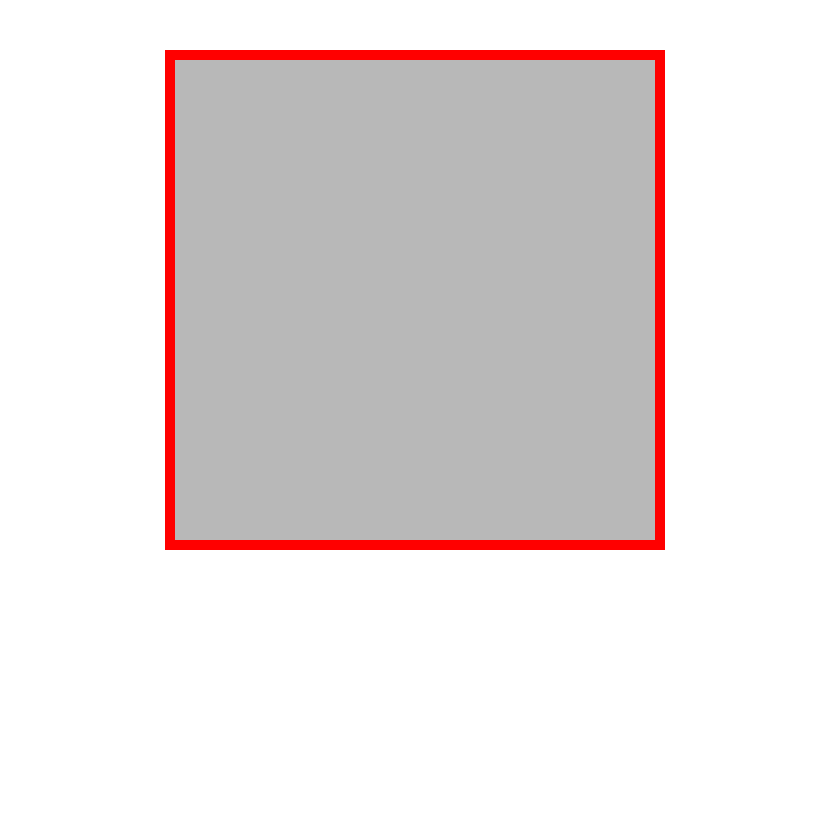
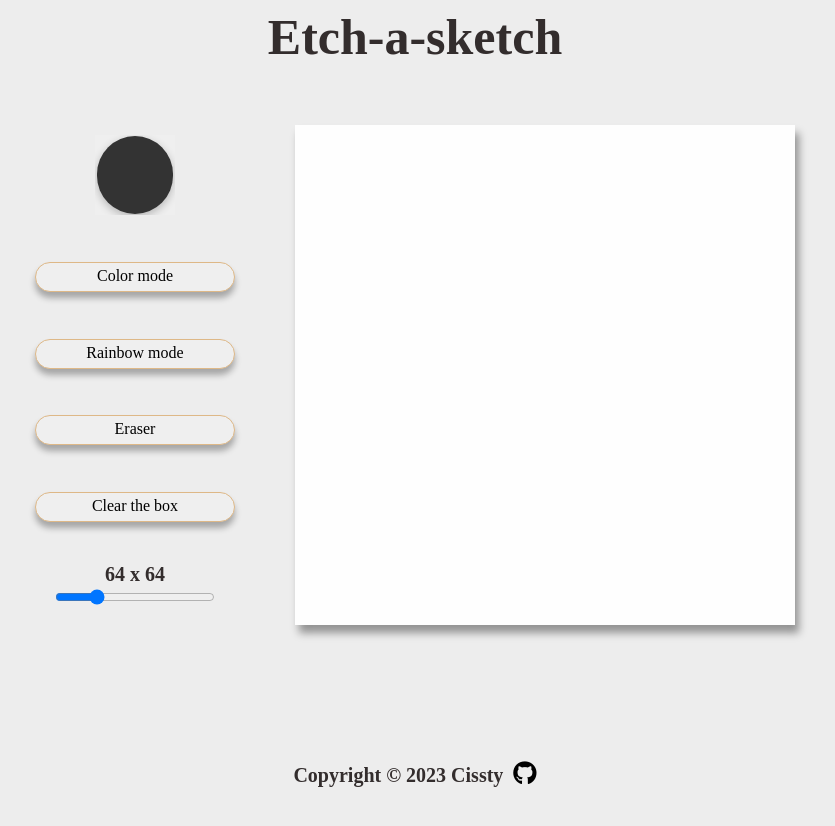
Before and after one commit to cissty/Etch-A-Sketch, a plain HTML site: page index.html in a window 1280 px wide. Shown: the whole page, without its empty margins (225-1060 px from the left). After the commit the page ends 800 px from the top, so only its background shows below. Drawn offline with Linux system fonts and the light colour scheme.

Commit message:
updated html and css, wil lbe updating javascript

```diff
--- a/index.html
+++ b/index.html
@@ -7,11 +7,39 @@
     <title>Etch-A-Sketch</title>
     <link rel="stylesheet" href="style.css">
     <script src="script.js" defer></script>
+    <script src="https://kit.fontawesome.com/ca26679566.js" crossorigin="anonymous"></script>
 </head>
 <body>
-    <div id="container"> </div>
-    <div id="settings">
-        <div id="draggable" draggable="true"></div>
-    </div>
+    <header>
+        <h1 class="title"> Etch-a-sketch</h1>
+    </header>
+
+    <main>
+        <div class="main-container">
+            <div id="settings">
+                <input id="colorpicker" type="color" value="#333333" id="style">
+                <button id="Colormode" class="button">Color mode</button>
+                <button id="rainbow" class="button">Rainbow mode</button>
+                <button id="eraser" class="button">Eraser</button>
+                <button id="clear" class="button">Clear the box</button>
+                <div class="range">
+                <div id="sizeValue" class="size-value">64 x 64</div>
+                <input type="range" min="1" max="64" value="16" step="1" class="drag">
+
+                </div>
+
+            </div>
+
+            <div id="container"> </div>
+        </div>
+    </main>
+
+
+    <footer class="footer">
+        <p><strong>Copyright © 2023 Cissty</strong></p>
+        <a href="https://github.com/cissty" target="_blank">
+            <i class="fa-brands fa-github" style="color: #000000;" aria-hidden="true"></i>
+        </a>
+    </footer>
 </body>
 </html>
--- a/script.js
+++ b/script.js
@@ -4,5 +4,3 @@
 // will be a reset button to remove everything but keep the grids.
 //
 const grid = document.getElementById('container');
-
-grid.setAttribute('style', 'border: 10px solid red');
--- a/style.css
+++ b/style.css
@@ -4,12 +4,18 @@
 * {
   margin: 0;
 }
-html, body {
-  height: 100%;
+html{
+  /* FOOTER SUPPORT*/
+  min-height: 100%;
+  position: relative;
 }
 body {
   line-height: 1.5;
   -webkit-font-smoothing: antialiased;
+  background-color: var(--primary-light);
+  color: var(--primary-dark);
+  /* FOOTER SUPPORT*/
+  margin-bottom: 100px;
 }
 img, picture, video, canvas, svg {
   display: block;
@@ -19,12 +25,154 @@ input, button, textarea, select {
   font: inherit;
 }
 
+body{
+  background-color: #ededed;
+}
+:root {
+  --primary-dark: #332d2d;
+  --primary-light: #b43f3f;
+  --secondary-light: #fefefe;
+}
+/*HEADER */
+.title{
+  font-size: 50px;
+  text-align: center;
+}
+
+/*CONTAINERS */
+
 #container{
     display: grid;
-    height: 500px;
-    width: 500px;
-    background-color: rgb(184, 184, 184);
-    margin-right: auto;
-    margin-left: auto;
-    margin-top: 50px;
+    min-height: 500px;
+    min-width: 500px;
+    box-shadow: 4.0px 8.0px 8.0px hsl(0deg 0% 0% / 0.38);
+    margin-left: 60px;
+    background-color: var(--secondary-light);
+
+
 }
+#settings{
+  display: flex;
+  flex-direction: column;
+  flex-shrink: 0;
+  max-width: 200px;
+  padding-top: 10px;
+  padding-right: 20px;
+  padding-left: 20px;
+  padding-bottom: 20px;
+  justify-content: space-between;
+}
+
+.main-container{
+  display: flex;
+  justify-content: center;
+  margin-top: 50px;
+  flex-wrap: wrap;
+
+}
+
+/*--- style for color picker -- */
+
+#style{
+  width: 70px;
+  height: 70px;
+  appearance: none;
+  border: none;
+  cursor: pointer;
+
+}
+button,
+input[type='color'] {
+  transition: transform 0.1s ease-in-out;
+}
+
+button:hover,
+input[type='color']:hover {
+  transform: scale(1.05);
+}
+
+input[type='color']:active {
+  transition: transform 0.05s ease-in-out;
+  transform: scale(1);
+}
+
+input[type='color'] {
+  width: 80px;
+  height: 80px;
+  border: none;
+}
+
+input[type='color']::-webkit-color-swatch-wrapper {
+  padding: 0;
+}
+
+input[type='color']::-webkit-color-swatch {
+  border: none;
+  border-radius: 50px;
+  box-shadow: rgba(0, 0, 0, 0.24) 0px 3px 8px;
+}
+#colorpicker{
+  align-self: center;
+}
+.size-value{
+  align-self: center;
+  font-weight: bolder;
+  font-size: 20px;
+}
+
+
+/* Clear BOX*/
+
+.button{
+  min-width: 200px;
+  border-radius: 20px;
+  border: 1px solid burlywood;
+  margin-top: 10px;
+  align-self: center;
+  cursor: pointer;
+  box-shadow: 0 6px 6px hsl(0deg 0% 0% / 0.3);
+}
+.button::after{
+  content: "";
+  width: 0%;
+  height: 2px;
+  background-color: #f44336;
+  display: block;
+  margin: auto;
+  transition: 0.4s;
+}
+.button:hover::after{
+  width: 60%;
+}
+
+.range{
+  display: flex;
+  flex-direction: column;
+}
+#number{
+  align-self: center;
+}
+
+/* */
+
+.footer{
+  position: absolute;
+  bottom: 0;
+  left: 0;
+  display: flex;
+  align-items: center;
+  justify-content: center;
+  gap: 10px;
+  width: 100%;
+  padding: 10px;
+  font-size: 20px;
+}
+.fa-github {
+  font-size: 24px;
+  transition: transform 0.3s ease-in-out;
+
+}
+
+.fa-github:hover {
+  transform: rotate(360deg) scale(1.4);
+}
```
